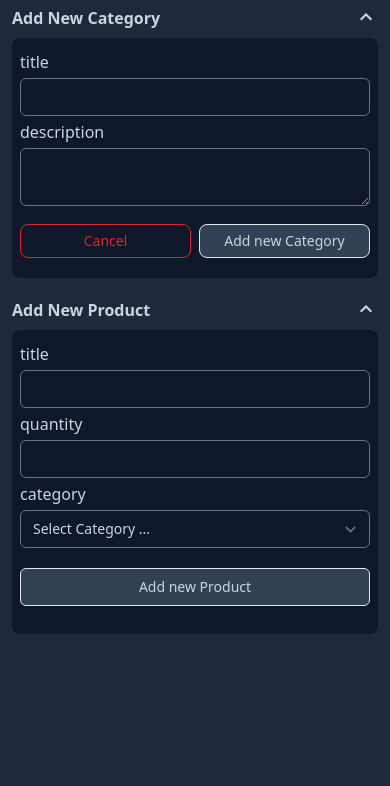
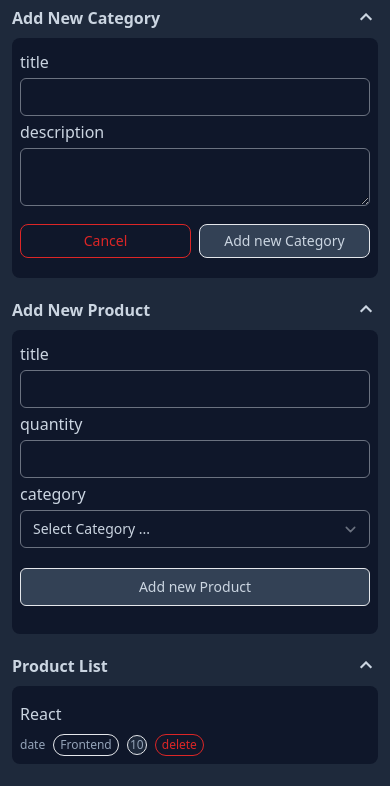
Before and after one commit to MHPourhasani/inventory-app-js, a website: page public/index.html in a window 390 px wide. Shown: the part 58-844 px from the top of the page. Drawn offline with Linux system fonts and the light colour scheme.

Commit message:
create product list section for mobile screen

```diff
--- a/public/index.html
+++ b/public/index.html
@@ -131,6 +131,36 @@
 					</div>
 				</div>
 			</section>
+
+			<!-- product list section -->
+			<section class="my-5 items-start text-slate-300">
+				<div class="mb-2 flex items-center justify-between">
+					<p class="font-semibold">Product List</p>
+					<button id="collapse-btn">
+						<img src="/src/icons/icons8-collapse-arrow-24.png" alt="collapse arrow" />
+					</button>
+				</div>
+
+				<section
+					class="flex flex-col items-start justify-between rounded-lg bg-slate-900 p-2"
+				>
+					<span class="my-2 font-medium">React</span>
+
+					<div class="flex w-full items-center justify-start text-xs text-slate-400">
+						<span class="mr-1">date</span>
+						<span class="mx-1 rounded-xl border-1 py-0.5 px-1.5">Frontend</span>
+						<span
+							class="mx-1 flex h-5 w-5 items-center justify-center rounded-full border-1 bg-slate-800"
+							>10</span
+						>
+						<button
+							class="mx-1 rounded-xl border-1 border-red-600 py-0.5 px-1.5 text-red-600 hover:border-red-500 hover:text-red-500"
+						>
+							delete
+						</button>
+					</div>
+				</section>
+			</section>
 		</main>
 	</body>
 </html>
```
Also changed, not shown: public/css/tailwindStyles.css.
